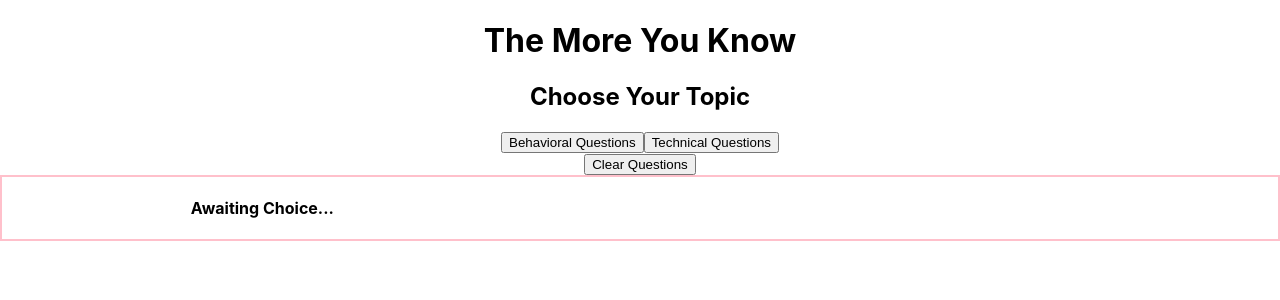
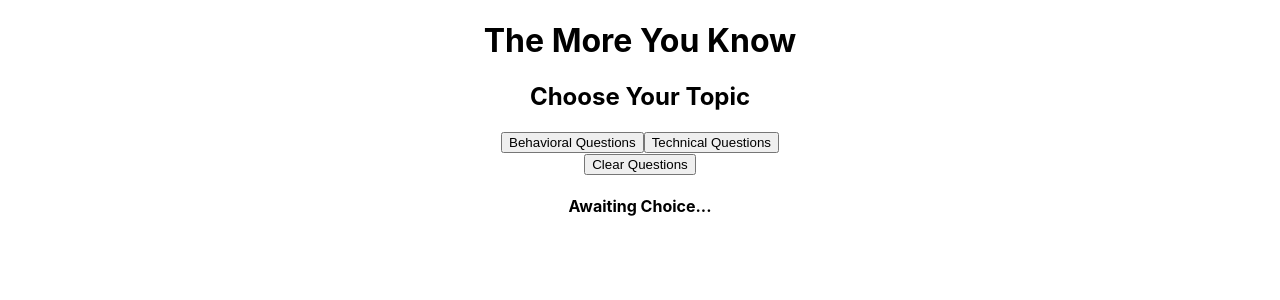
Before and after one commit to danalchapman/the-more-you-know, a React (Create React App) app: page / in a window 1280 px wide. Shown: the top 300 px of the page. Built offline with nearby package versions, Linux system fonts and the light colour scheme.

Commit message:
Adjust conditional rendering for rendered questions and choice message

```diff
--- a/src/Components/QuestionsBox/QuestionsBox.tsx
+++ b/src/Components/QuestionsBox/QuestionsBox.tsx
@@ -54,9 +54,12 @@ export const QuestionsBox = () => {
                     onClick={() => clearQuestions()}
                 >Clear Questions</button>
             </div>
+            { questions.length ?
             <article className='question-box'>
-                { questions.length ? displayQuestions() : <h4>Awaiting Choice...</h4>}
-            </article>
+                { displayQuestions() }
+            </article>  :
+            <h4>Awaiting Choice...</h4>}
+
         </section>
     )
 }
```
